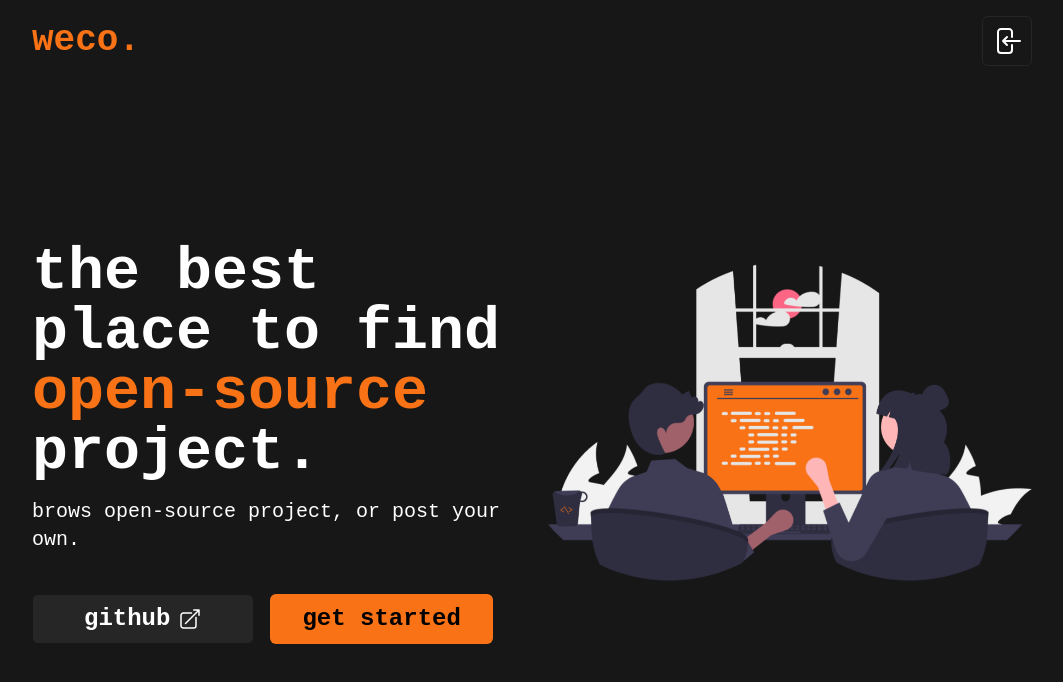
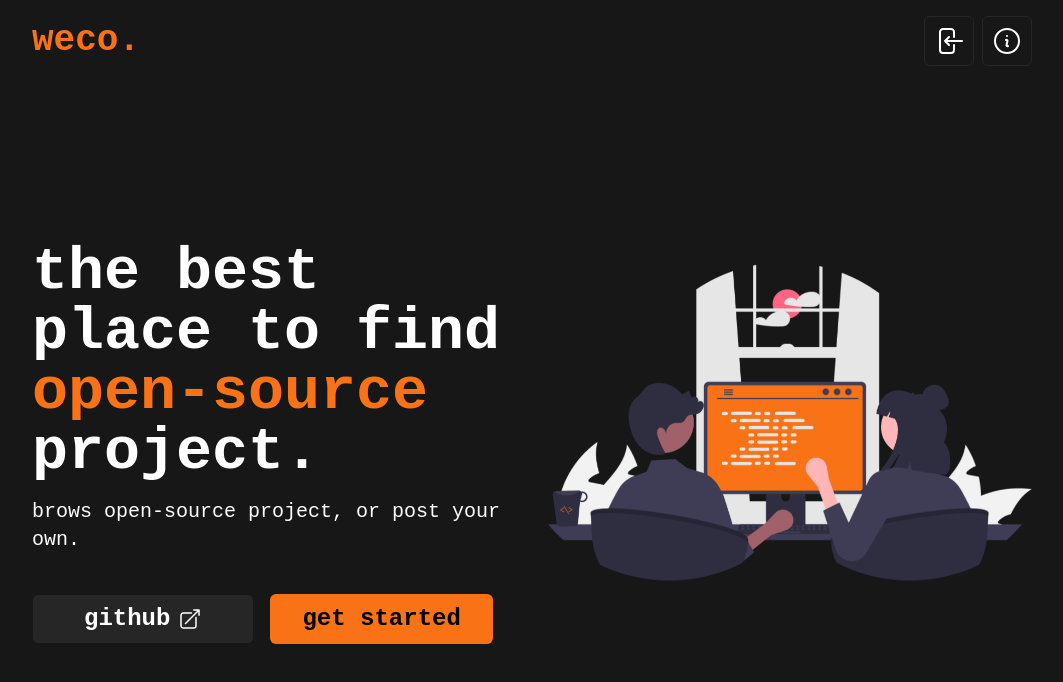
Before and after one commit to MFLXU/weco, a React (Create React App) app: page / in a window 1280 px wide. Shown: the top 682 px of the page, without its empty margins (108-1171 px from the left). Built offline with nearby package versions, Linux system fonts and the light colour scheme; no server answers.

Commit message:
createdthe about page

```diff
--- a/src/App.tsx
+++ b/src/App.tsx
@@ -1,5 +1,5 @@
 import { Routes, Route } from "react-router-dom";
-import { CreatePost, Home, Login, Projects } from "./pages/index";
+import { About, CreatePost, Home, Login, Projects } from "./pages/index";
 import { Navbar } from "./components/index";
 export function App() {
   return (
@@ -10,6 +10,7 @@ export function App() {
         <Route path="/login" element={<Login />} />
         <Route path="/create-post" element={<CreatePost />} />
         <Route path="/projects" element={<Projects />} />
+        <Route path="/about" element={<About />} />
       </Routes>
     </div>
   );
--- a/src/components/Navbar.tsx
+++ b/src/components/Navbar.tsx
@@ -9,6 +9,7 @@ import {
   CommandLineIcon,
   PencilIcon,
   Bars4Icon,
+  InformationCircleIcon,
 } from "@heroicons/react/24/outline";
 
 const Navbar = () => {
@@ -32,6 +33,7 @@ const Navbar = () => {
             weco.
           </a>
 
+          <div className="flex items-center justify-center gap-2">
             {user ? (
               <div className="flex items-center justify-center gap-2">
                 <div className="hidden md:flex items-center border border-orange-500 justify-center gap-2 p-2 rounded-md hover:bg-neutral-800 duration-300 cursor-default">
@@ -70,6 +72,15 @@ const Navbar = () => {
                 </Link>
               </div>
             )}
+            <div className="flex items-center justify-center gap-2">
+              <Link
+                className="flex items-center justify-center gap-2 p-2 rounded-md border border-neutral-800 hover:bg-neutral-800 duration-300 cursor-pointer hover:border-orange-500"
+                to="/about"
+              >
+                <InformationCircleIcon className="w-8" />
+              </Link>
+            </div>
+          </div>
         </div>
       </div>
     </nav>
--- /dev/null
+++ b/src/pages/About.tsx
@@ -0,0 +1,10 @@
+const About = () => {
+  return (
+    <section>
+      <div className="container">
+        <div>About</div>
+      </div>
+    </section>
+  );
+};
+export default About;
--- a/src/pages/index.js
+++ b/src/pages/index.js
@@ -2,3 +2,4 @@ export { default as Home } from "./home/Home";
 export { default as Login } from "./Login";
 export { default as CreatePost } from "./create-post/CreatePost";
 export { default as Projects } from "./projects/Projects";
+export { default as About } from "./About";
```
Lines whose indentation alone changed are shown as unchanged.
